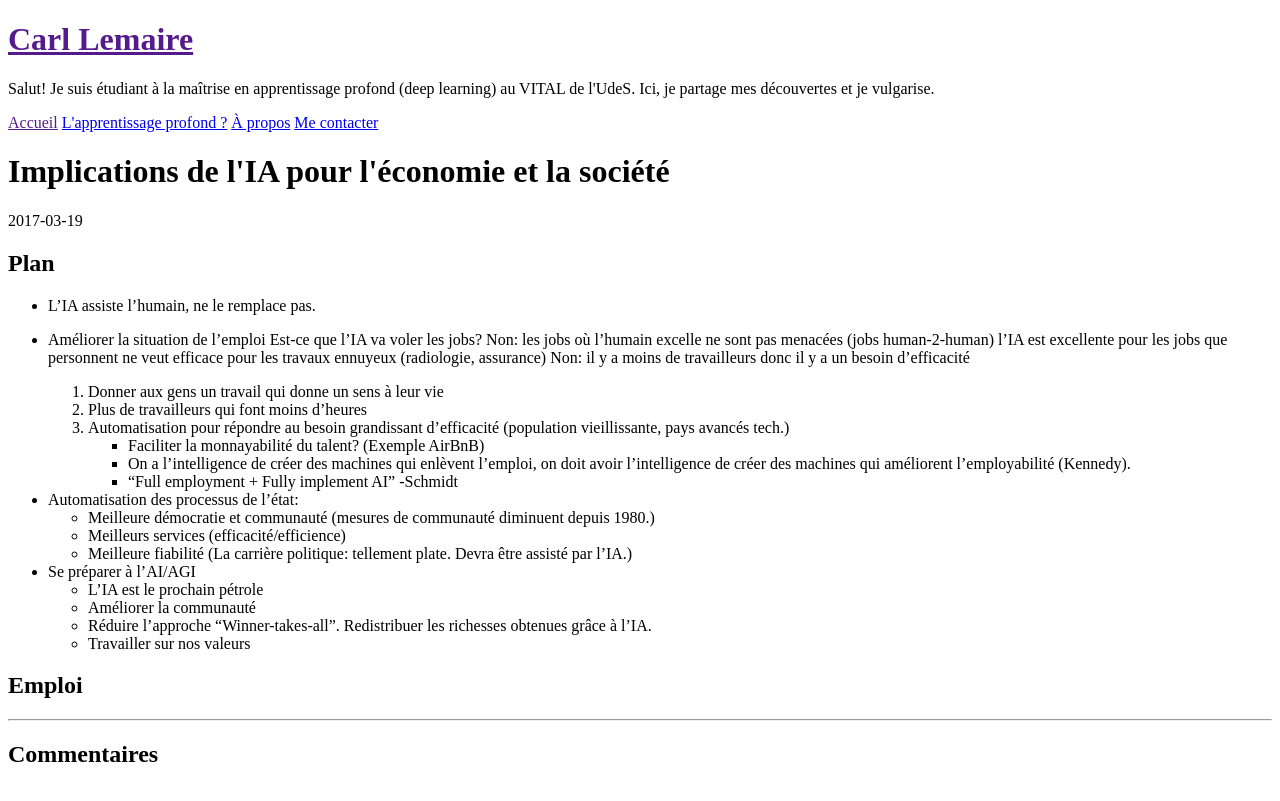
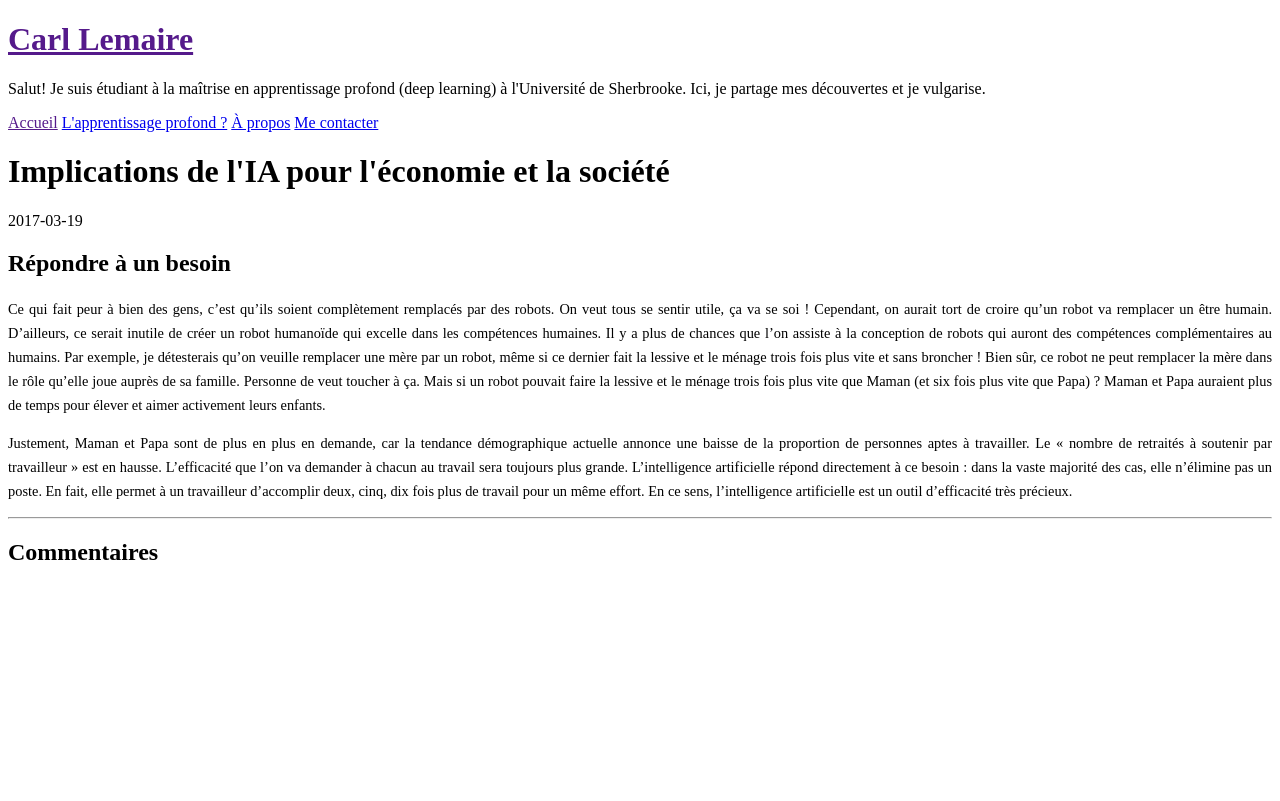
Before and after one commit to lemairecarl/lemairecarl.github.io, a Jekyll site: the page built from _posts/2017-03-19-implications-IA-economie-societe.md, in a window 1280 px wide. Shown: the top 801 px of the page. Built offline with Jekyll 4.4.1, drawn with Linux system fonts in a browser that asks for light colours; nearby versions of some CDN libraries.

Commit message:
Commencer écriture

```diff
--- a/_config.yml
+++ b/_config.yml
@@ -9,7 +9,7 @@ permalink:        pretty
 # Setup
 title:            Carl Lemaire
 tagline:          Apprentissage profond
-description:      Salut! Je suis étudiant à la maîtrise en apprentissage profond (deep learning) au VITAL de l'UdeS. Ici, je partage mes découvertes et je vulgarise.
+description:      Salut! Je suis étudiant à la maîtrise en apprentissage profond (deep learning) à l'Université de Sherbrooke. Ici, je partage mes découvertes et je vulgarise.
 url:              https://lemairecarl.github.io
 baseurl:          /
 author:           Carl Lemaire
--- a/_posts/2017-03-19-implications-IA-economie-societe.md
+++ b/_posts/2017-03-19-implications-IA-economie-societe.md
@@ -5,37 +5,17 @@ permalink: /ia-economie-societe/
 excerpt_separator: "<!--more-->"
 ---
 
-## Plan
+<style>
+	div.post p {
+		text-align: justify;
+		font-size: 0.9rem;
+		line-height: 1.5rem;
+		font-family: serif;
+	}
+</style>
 
-* L'IA assiste l'humain, ne le remplace pas.
+## Répondre à un besoin
 
-* Améliorer la situation de l'emploi
-	Est-ce que l'IA va voler les jobs?
-	Non: les jobs où l'humain excelle ne sont pas menacées (jobs human-2-human)
-	     l'IA est excellente pour les jobs que personnent ne veut
-	     efficace pour les travaux ennuyeux (radiologie, assurance)
-	Non: il y a moins de travailleurs donc il y a un besoin d'efficacité
+Ce qui fait peur à bien des gens, c'est qu'ils soient complètement remplacés par des robots. On veut tous se sentir utile, ça va se soi ! Cependant, on aurait tort de croire qu'un robot va remplacer un être humain. D'ailleurs, ce serait inutile de créer un robot humanoïde qui excelle dans les compétences humaines. Il y a plus de chances que l'on assiste à la conception de robots qui auront des compétences complémentaires au humains. Par exemple, je détesterais qu'on veuille remplacer une mère par un robot, même si ce dernier fait la lessive et le ménage trois fois plus vite et sans broncher ! Bien sûr, ce robot ne peut remplacer la mère dans le rôle qu'elle joue auprès de sa famille. Personne de veut toucher à ça. Mais si un robot pouvait faire la lessive et le ménage trois fois plus vite que Maman (et six fois plus vite que Papa) ? Maman et Papa auraient plus de temps pour élever et aimer activement leurs enfants.
 
-	1. Donner aux gens un travail qui donne un sens à leur vie
-	2. Plus de travailleurs qui font moins d'heures
-	3. Automatisation pour répondre au besoin grandissant d'efficacité (population vieillissante, pays avancés tech.)
-	- Faciliter la monnayabilité du talent? (Exemple AirBnB)
-	- On a l'intelligence de créer des machines qui enlèvent l'emploi, on doit avoir l'intelligence
-	  de créer des machines qui améliorent l'employabilité (Kennedy).
-	- "Full employment + Fully implement AI" -Schmidt
-
-* Automatisation des processus de l'état:
-	* Meilleure démocratie et communauté (mesures de communauté diminuent depuis 1980.)
-	* Meilleurs services (efficacité/efficience)
-	* Meilleure fiabilité (La carrière politique: tellement plate. Devra être assisté par l'IA.)
-
-* Se préparer à l'AI/AGI
-	* L'IA est le prochain pétrole
-	* Améliorer la communauté
-	* Réduire l'approche "Winner-takes-all". Redistribuer les richesses obtenues grâce à l'IA.
-	* Travailler sur nos valeurs
-
-
-
-
-## Emploi
+Justement, Maman et Papa sont de plus en plus en demande, car la tendance démographique actuelle annonce une baisse de la proportion de personnes aptes à travailler. Le « nombre de retraités à soutenir par travailleur » est en hausse. L'efficacité que l'on va demander à chacun au travail sera toujours plus grande. L'intelligence artificielle répond directement à ce besoin : dans la vaste majorité des cas, elle n'élimine pas un poste. En fait, elle permet à un travailleur d'accomplir deux, cinq, dix fois plus de travail pour un même effort. En ce sens, l'intelligence artificielle est un outil d'efficacité très précieux.
```
Also changed, not shown: _drafts/ia-economie-societe-plan.mdown (added, +27 -0 lines).
